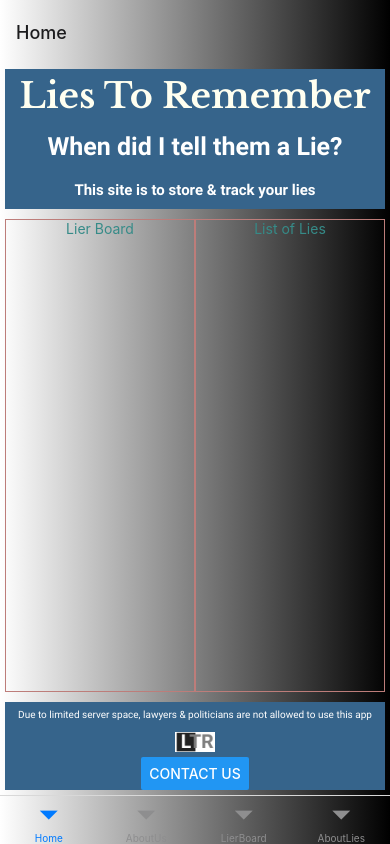
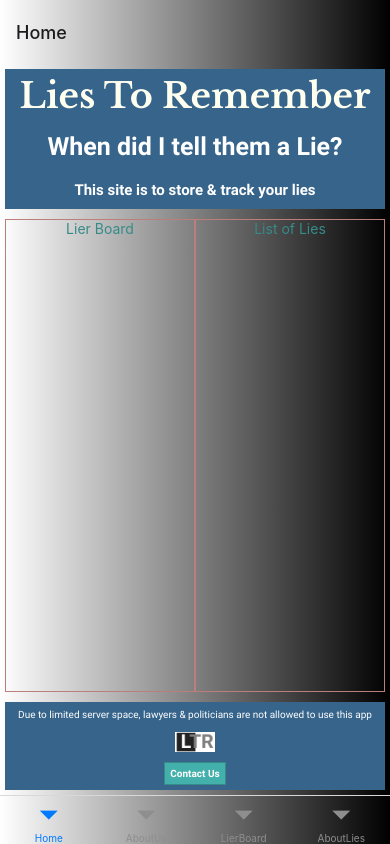
Before and after one commit to psteingh/LTRapp, a React Native app: screen /Home in a window 390 px wide. Built offline with nearby package versions, Linux system fonts and the light colour scheme.

Commit message:
ltrapp0506815

```diff
--- a/home/contact.js
+++ b/home/contact.js
@@ -1,12 +1,12 @@
-import { View, Text, Button, StyleSheet } from 'react-native';
+import { View, Text, StyleSheet } from 'react-native';
 
 import Colors from '../constants/colors';
 
-{/* <Text style={styles.contactText}>Contact Us</Text> */}
-
 function Contact() {
     return (
-        <Button style={styles.contactContainer} title='Contact Us' />
+        <View style={styles.contactContainer}>
+        <Text style={styles.contactText}>Contact Us</Text>
+        </View>
 
     );
 }
```
